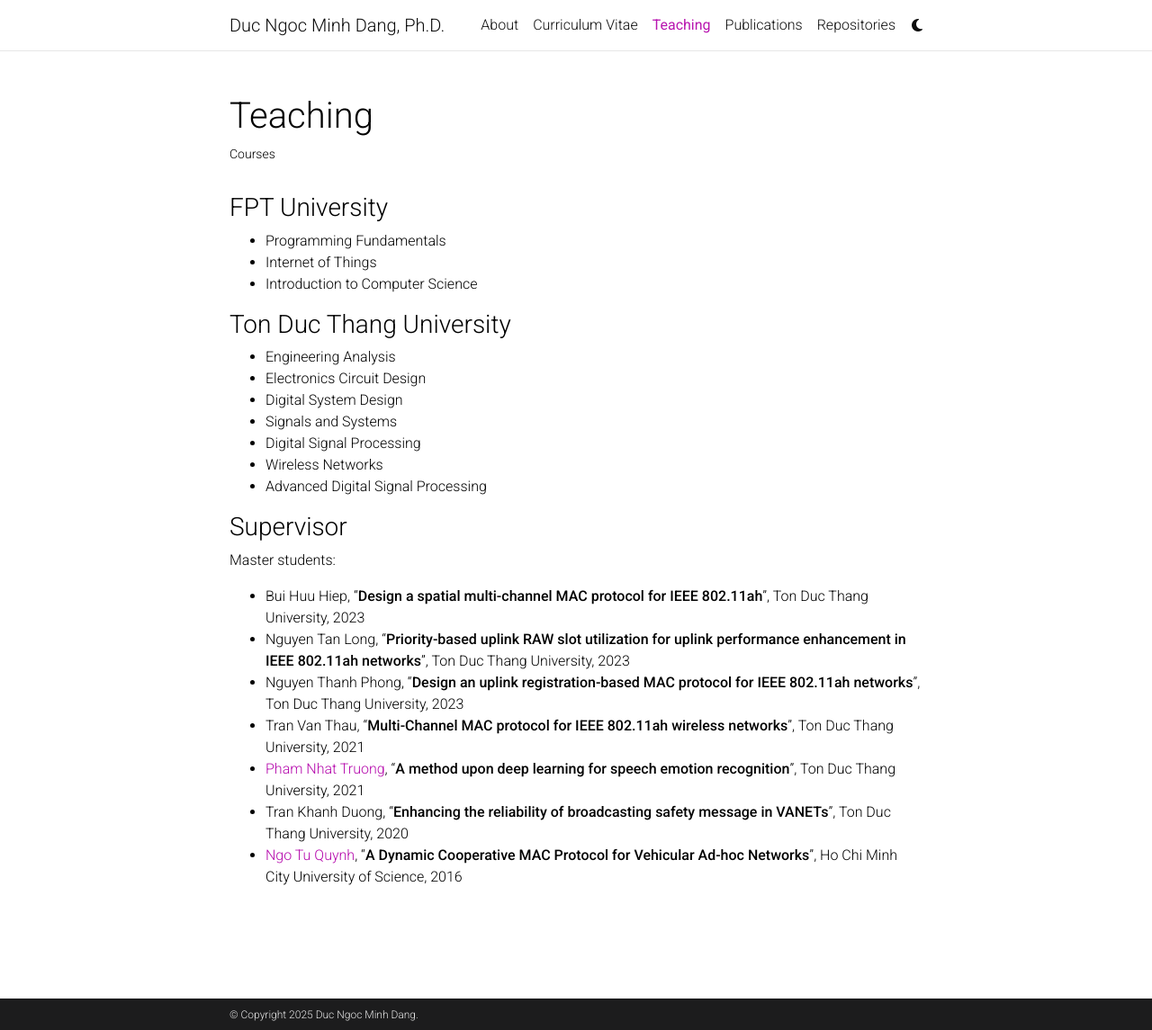
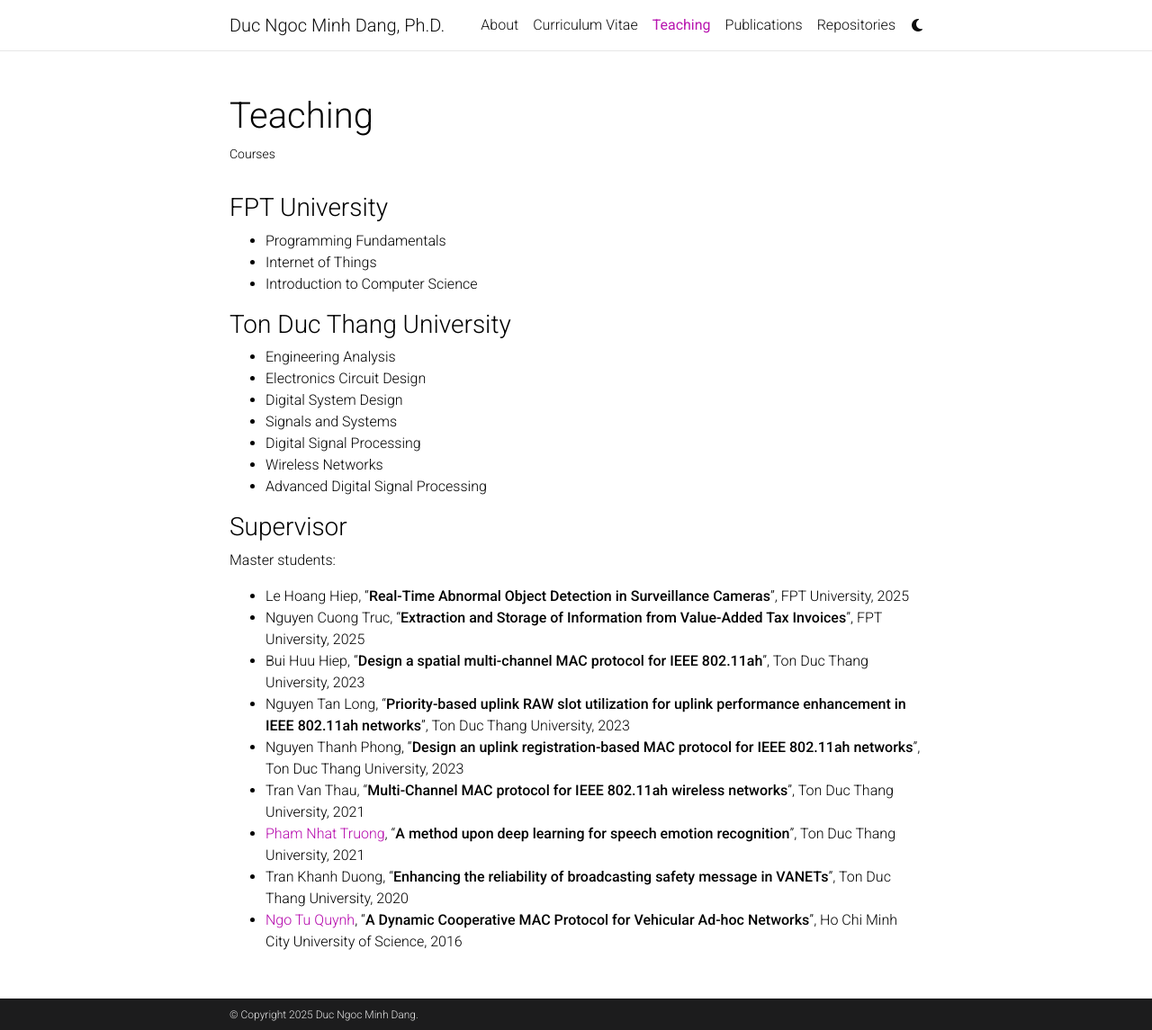
Before and after one commit to dnmduc/dnmduc.github.io, a Jekyll site: the page built from _pages/teaching.md, in a window 1280 px wide and 1145 px high. Shown: the whole window at 90% size. Built offline with Jekyll 4.4.1, drawn with Linux system fonts in a browser that asks for light colours; comment, search, counter and statistics services are not loaded; a style sheet for code colours, icons or effects is not loaded.

Commit message:
Update teaching.md

```diff
--- a/_pages/teaching.md
+++ b/_pages/teaching.md
@@ -24,7 +24,8 @@
 
 ### Supervisor
 Master students:
-
+* Le Hoang Hiep, "**Real-Time Abnormal Object Detection in Surveillance Cameras**", FPT University, 2025
+* Nguyen Cuong Truc, "**Extraction and Storage of Information from Value-Added Tax Invoices**", FPT University, 2025
 * Bui Huu Hiep, "**Design a spatial multi-channel MAC protocol for IEEE 802.11ah**", Ton Duc Thang University, 2023
 * Nguyen Tan Long, "**Priority-based uplink RAW slot utilization for uplink performance enhancement in IEEE 802.11ah networks**", Ton Duc Thang University, 2023
 * Nguyen Thanh Phong, "**Design an uplink registration-based MAC protocol for IEEE 802.11ah networks**", Ton Duc Thang University, 2023
```
